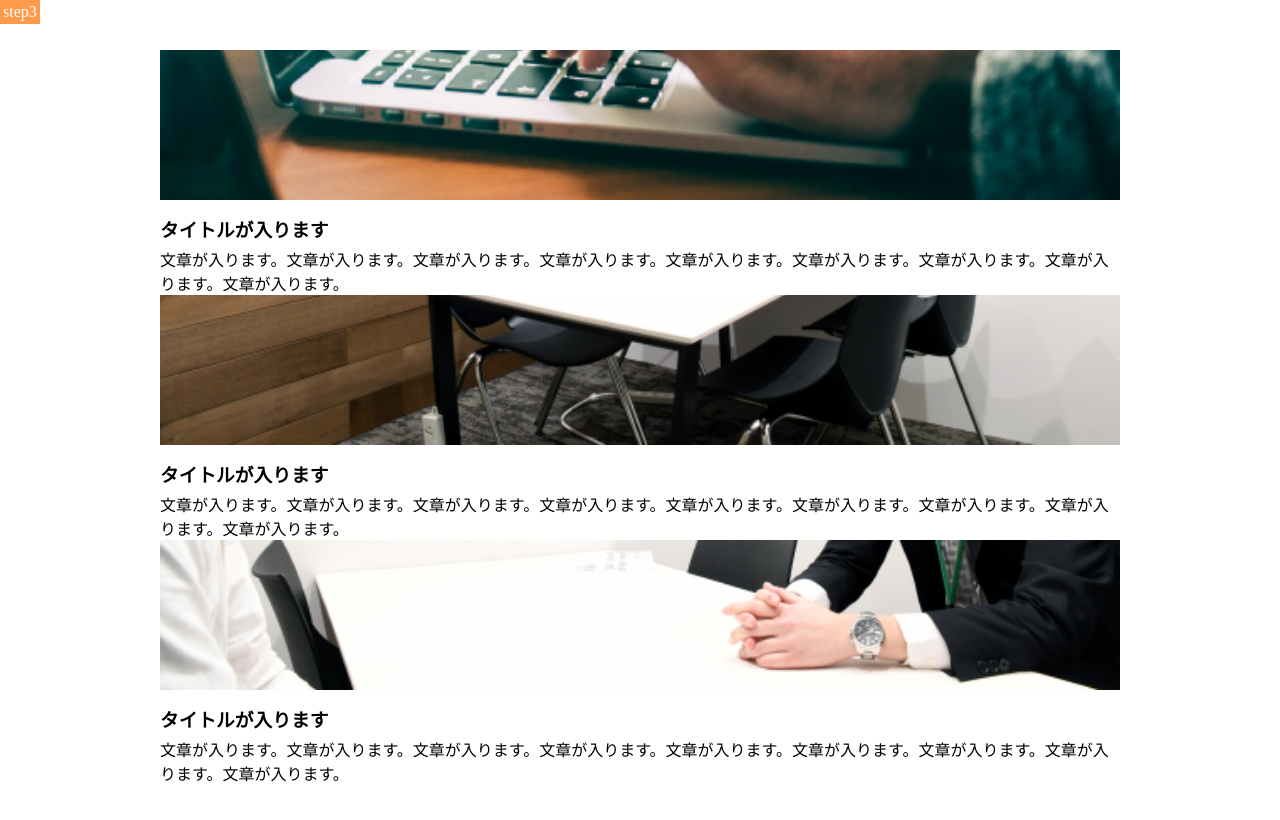
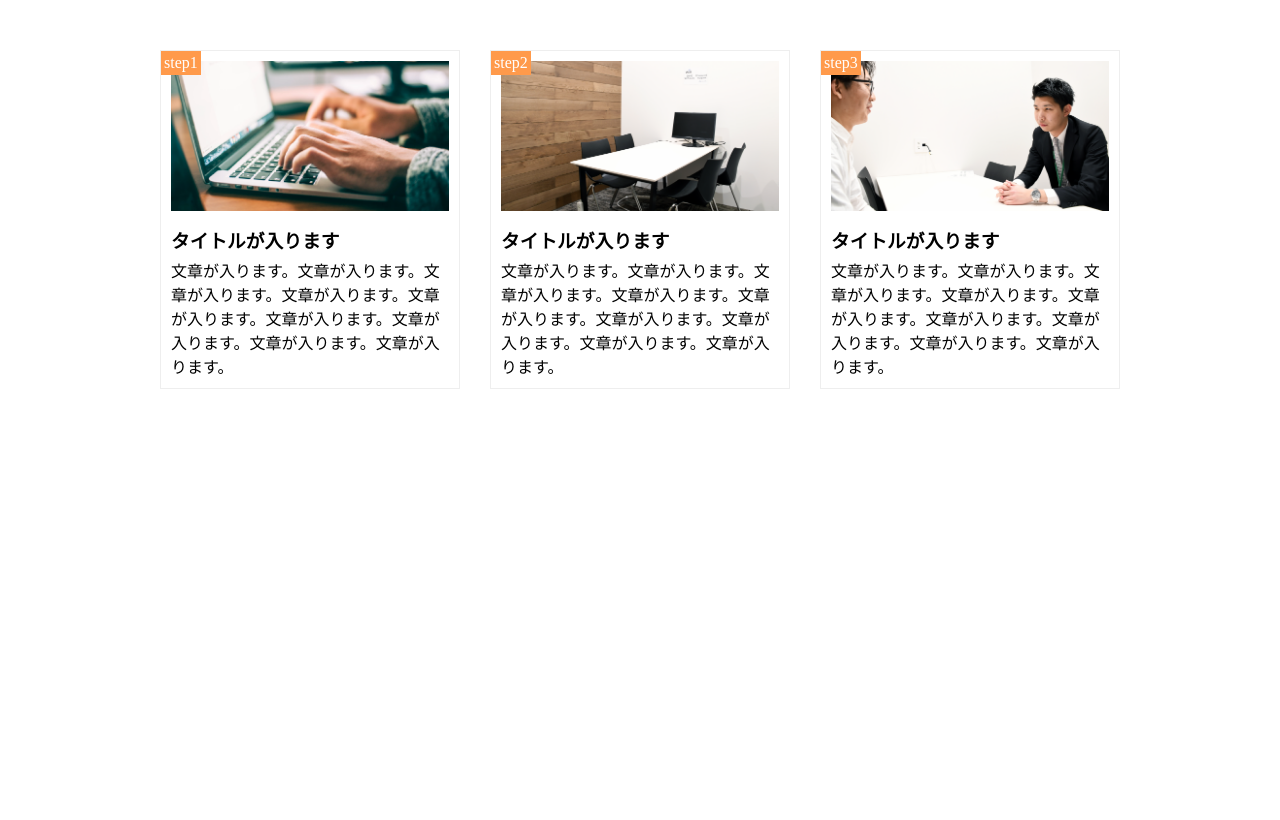
Before and after one commit to NZTK/1-8, a plain HTML site: page index.html in a window 1280 px wide. Drawn offline with Linux system fonts and the light colour scheme.

Commit message:
[Fix]step-box

```diff
--- a/index.html
+++ b/index.html
@@ -1,13 +1,14 @@
-<DOCTYPE html>
+<!DOCTYPE html>
 <html lang="ja">
 <head>
   <meta charset="utf8">
   <title>8章</title>
-  <link rel="stylesheet" href="https://use.fontawesome.com/releases/v5.0.13/css/all.css">
-  <link rel="stylesheet" href="style.css">
+  <link rel="stylesheet" href="https://maxcdn.bootstrapcdn.com/font-awesome/4.7.0/css/font-awesome.min.css">
+  <link rel="stylesheet" href="style.css" >
 </head>
+
 <body>
-  <main class="clreafix">
+  <main class="clearfix">
   	<div class="step-box">
   		<div class="step-img1"></div>
   		<span class="step-num">step1</span>
@@ -15,14 +16,14 @@
   		<p class="text">文章が入ります。文章が入ります。文章が入ります。文章が入ります。文章が入ります。文章が入ります。文章が入ります。文章が入ります。文章が入ります。</p>
   	</div>
 
-  	  	<div class="step-box">
+  	<div class="step-box">
   		<div class="step-img2"></div>
   		<span class="step-num">step2</span>
   		<h3 class="title">タイトルが入ります</h3>
   		<p class="text">文章が入ります。文章が入ります。文章が入ります。文章が入ります。文章が入ります。文章が入ります。文章が入ります。文章が入ります。文章が入ります。</p>
   	</div>
 
-  	  	<div class="step-box">
+  	<div class="step-box">
   		<div class="step-img3"></div>
   		<span class="step-num">step3</span>
   		<h3 class="title">タイトルが入ります</h3>
--- a/style.css
+++ b/style.css
@@ -14,13 +14,16 @@ main{
 	width: 960px;
 	margin: 50px auto;
 }
-.stgep-box{
+.step-box{
 	float: left;
-	widows: 300px;
+	width: 300px;
 	margin-right: 30px;
 	padding: 10px;
 	position: relative;
 	border: 1px solid #eee;
+}
+.step-box:last-child{
+	margin-right: 0;
 }
 
 .step-img1{
@@ -29,18 +32,21 @@ main{
 	background-size: cover;
 	background-position: bottom;
 }
+
 .step-img2{
 	height: 150px;
 	background-image: url(img/flow02.png);
 	background-size: cover;
 	background-position: bottom;
 }
+
 .step-img3{
 	height: 150px;
 	background-image: url(img/flow03.png);
 	background-size: cover;
 	background-position: bottom;
 }
+
 .step-num{
 	position: absolute;
 	top: 0;
```
